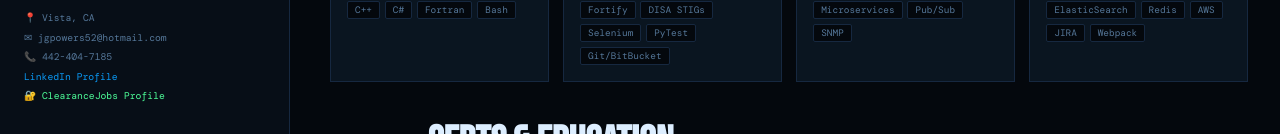
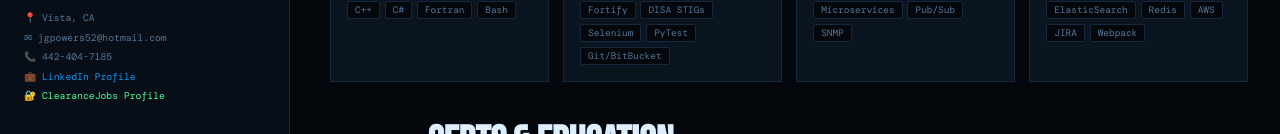
Before and after one commit to beelzabub/powers-resume, a Vue app: page / in a window 1280 px wide. Shown: the part 666-800 px from the top of the page. Built offline with nearby package versions, Linux system fonts and the light colour scheme; a web font is replaced by a local one.

Commit message:
Added clearnancejobs link and icons for linkedin and cj.

```diff
--- a/src/App.vue
+++ b/src/App.vue
@@ -131,7 +131,7 @@
             <div class="contact-item">📍 Vista, CA</div>
             <a class="contact-item" href="mailto:jgpowers52@hotmail.com">✉ jgpowers52@hotmail.com</a>
             <a class="contact-item" href="tel:4424047185">📞 442-404-7185</a>
-            <a class="contact-item linkedin" href="https://www.linkedin.com/in/jamie-powers-94348a7/" target="_blank" rel="noopener">LinkedIn Profile</a>
+            <a class="contact-item linkedin" href="https://www.linkedin.com/in/jamie-powers-94348a7/" target="_blank" rel="noopener">💼 LinkedIn Profile</a>
             <a class="contact-item clearance" href="https://www.clearancejobs.com/profile" target="_blank" rel="noopener">🔐 ClearanceJobs Profile</a>
           </div>
         </div>
```
